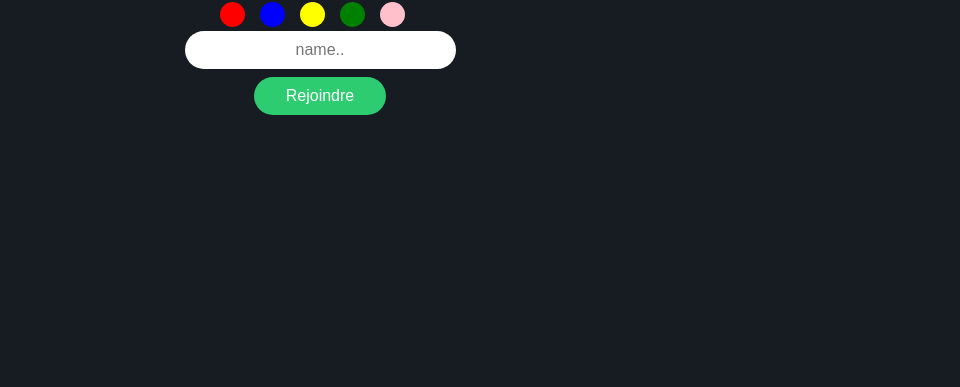
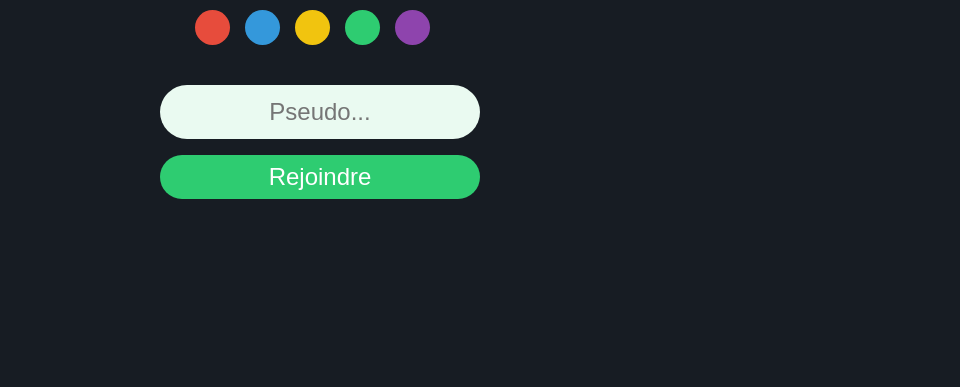
Before and after one commit to DamienMgn/Eat-Run, a website: page src/client/index.html in a window 1280 px wide. Shown: the part 413-800 px from the top of the page, without its empty margins (320-1280 px from the left). Drawn offline with nearby package versions, Linux system fonts and the light colour scheme; no server answers.

Commit message:
Home page selec color / home page style

```diff
--- a/src/client/index.html
+++ b/src/client/index.html
@@ -3,6 +3,7 @@
 <head>
     <meta charset="UTF-8">
     <meta name="viewport" content="width=device-width, initial-scale=1.0">
+    <link href="https://fonts.googleapis.com/css2?family=Comic+Neue:ital,wght@0,300;0,400;0,700;1,300;1,400;1,700&display=swap" rel="stylesheet">
     <link rel="stylesheet" href="style.css">
     <title>Agar Clone</title>
 </head>
@@ -15,14 +16,14 @@
         <form action="" id="form-start">
             <div class="color-picker-container">
                 <div class="color-container">
-                    <input type="radio" name="color" value="red" class="radio red">
-                    <input type="radio" name="color" value="blue" class="radio blue">
-                    <input type="radio" name="color" value="yellow" class="radio yellow">
-                    <input type="radio" name="color" value="green" class="radio green">
-                    <input type="radio" name="color" value="pink" class="radio pink">
+                    <input type="radio" name="color" value="#E74C3C" class="radio red">
+                    <input type="radio" name="color" value="#3498DB" class="radio blue">
+                    <input type="radio" name="color" value="#F1C40F" class="radio yellow">
+                    <input type="radio" name="color" value="#2ECC71" class="radio green">
+                    <input type="radio" name="color" value="#8E44AD" class="radio purple">
                 </div>
             </div>
-            <input class="input" type="text" name="name" id="name" autocomplete="off" placeholder="name..">
+            <input class="input" type="text" name="name" id="name" autocomplete="off" placeholder="Pseudo...">
             <button class="btn" type="submit">Rejoindre</button>
         </form>
     </div>
--- a/src/client/style.css
+++ b/src/client/style.css
@@ -9,12 +9,17 @@ html, body {
     padding: 0;
 }
 
+input:focus, textarea:focus, select:focus{
+    outline: none;
+}
+
 body {
     position: relative;
     overflow: hidden;
     display: flex;
     justify-content: center;
     align-items: center;
+    font-family: 'Comic Neue', cursive;
 }
 
 .form-container {
@@ -32,8 +37,8 @@ body {
 
 .title {
     color: white;
-    font-size: 6rem;
-    font-family: Cambria, Cochin, Georgia, Times, 'Times New Roman', serif;
+    font-size: 8rem;
+    margin: 0 0 3rem 0;
 }
 
 #form-start {
@@ -46,13 +51,15 @@ body {
 
 .input {
     border: none;
+    background-color: #EAFAF1;
     border-radius: 30px;
-    padding: 10px 32px;
+    padding: 0.8rem 0;
     text-align: center;
     text-decoration: none;
     display: inline-block;
-    font-size: 16px;
-    margin: 4px 2px;
+    font-size: 1.5rem;
+    margin: 0.5rem 0;
+    width: 20rem;
 }
 
 .btn {
@@ -60,13 +67,14 @@ body {
     border: none;
     border-radius: 30px;
     color: white;
-    padding: 10px 32px;
+    padding: 0.5rem 0;
     text-align: center;
     text-decoration: none;
     display: inline-block;
-    font-size: 16px;
-    margin: 4px 2px;
+    font-size: 1.5rem;
+    margin: 0.5rem 0;
     cursor: pointer;
+    width: 20rem;
   }
 
 .score-box {
@@ -85,6 +93,10 @@ body {
 
 /* ColorPicker */
 
+.color-picker-container {
+    margin: 2rem 0;
+}
+
 .color-container {
     display: flex;
     justify-content: center;
@@ -93,38 +105,44 @@ body {
 }
 
 input[type="radio"] {
-    border-radius: 15px;
+    border-radius: 50%;
     cursor: pointer;
     display: inline-block;
-    height: 25px;
+    height: 35px;
     margin-right: 15px;
     position: relative;
-    width: 25px;
+    width: 35px;
     -webkit-appearance: none;
 }
 
 .red {
-    background-color: red;
+    background-color: #E74C3C;
 }
 
 .green {
-    background-color: green;
+    background-color: #2ECC71;
 }
 
 .yellow {
-    background-color: yellow;
+    background-color: #F1C40F;
 }
 
 .blue {
-    background-color: blue;
+    background-color: #3498DB;
 }
 
-.pink {
-    background-color: pink;
+.purple {
+    background-color: #8E44AD;
 }
 
-input[type="radio"]:checked {
-    border: 2px solid black;
+input[type="radio"]:checked:before {
+    content: ' \27A4';
+    position: absolute;
+    font-size: 3rem;
+    top: -3.5rem;
+    left: -2px;
+    transform: rotate(90deg);
+    color: #EAFAF1;
 }
 
 input[type="radio"]:after {
--- a/src/client/utils/utils.js
+++ b/src/client/utils/utils.js
@@ -4,9 +4,6 @@ const drawPlayer = (player) => {
     ctx.arc(player.x, player.y, player.r, 0, 2 * Math.PI, false);
     ctx.fillStyle = player.color;
     ctx.fill();
-    ctx.lineWidth = 4;
-    ctx.strokeStyle = "#C0392B";
-    ctx.stroke();
     ctx.fillStyle = "#FFFFFF";
     ctx.textAlign = "center";
     ctx.font = "15px Arial";
@@ -17,6 +14,8 @@ const drawPlayer = (player) => {
 const drawCanvas = () => {
     canvas.width = w;
     canvas.height = h;
+
+    console.log(w)
     ctx.clearRect(0, 0, w, h);
     ctx.fillStyle = '#171C23';
     ctx.fillRect(0, 0, w, h);
--- a/src/server/server.js
+++ b/src/server/server.js
@@ -3,7 +3,7 @@ const app = express()
 const http = require('http').createServer(app);
 const io = require('socket.io')(http);
 
-const { Player, Food } = require("../utils/player");
+const { Player, Food } = require("../utils/game");
 
 
 app.use(express.static('src/client'));
@@ -73,7 +73,7 @@ io.on('connection', function(socket){
   });
 
 const getRandomColor = () => {
-    const colors = ['#2ECC71', '#8E44AD']
+    const colors = ['#ECF0F1', '#BDC3C7', '#95A5A6', '#7F8C8D', '#34495E']
     let random = Math.round(Math.random() * (colors.length - 0) + 0);
     return colors[random];
 }
```
Also changed, not shown: src/client/img/arrow.svg (added), src/utils/game.js (renamed from src/utils/player.js).
